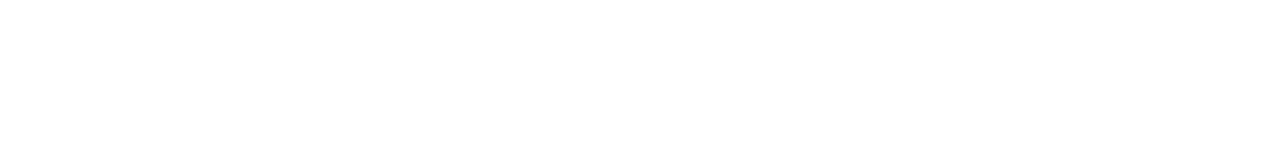
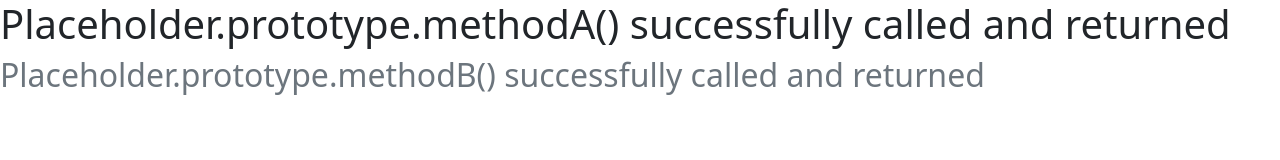
Before and after one commit to MicahOlson/js-dev-env, a website built with webpack: page src/index.html in a window 1280 px wide. Built offline with nearby package versions, Linux system fonts and the light colour scheme.

Commit message:
Add template placeholder modules and tests

```diff
--- a/src/index.html
+++ b/src/index.html
@@ -1,15 +1,13 @@
 <!DOCTYPE html>
-<html lang="en">
-
+<html lang="en-US">
 <head>
   <meta charset="UTF-8">
   <meta http-equiv="X-UA-Compatible" content="IE=edge">
   <meta name="viewport" content="width=device-width, initial-scale=1.0">
-  <title>Change Me</title>
+  <title>Webpack Dev Environment</title>
 </head>
-
 <body>
-
+  <h1 id="test-1"></h1>
+  <h2 id="test-2" class="text-muted"></h2>
 </body>
-
 </html>
--- /dev/null
+++ b/src/index.js
@@ -0,0 +1,15 @@
+import $ from 'jquery';
+import 'bootstrap';
+import 'bootstrap/dist/css/bootstrap.min.css';
+import './css/styles.css';
+import Placeholder from './js/placeholder';
+
+$(document).ready(function () {
+  const placeholder = new Placeholder();
+  $('#test-1').text(placeholder.methodA());
+  $('#test-2').text(placeholder.methodB());
+
+  // $('.form-group').submit(function (event) {
+  //   event.preventDefault();
+  // });
+});
--- /dev/null
+++ b/src/js/placeholder.js
@@ -0,0 +1,9 @@
+export default class Placeholder {
+  methodA() {
+    return 'Placeholder.prototype.methodA() successfully called and returned';
+  }
+
+  methodB() {
+    return 'Placeholder.prototype.methodB() successfully called and returned';
+  }
+}
--- a/src/main.js
+++ /dev/null
@@ -1,5 +0,0 @@
-// import $ from 'jquery';
-import 'bootstrap';
-import 'bootstrap/dist/css/bootstrap.min.css';
-import './css/styles.css';
-// import { ClassA, ClassB } from './js/change-me.js';
```
Also changed, not shown: __tests__/placeholder.test.js (added, +28 -0 lines), __tests__/change-me.test.js (deleted), src/js/change-me.js (deleted).
